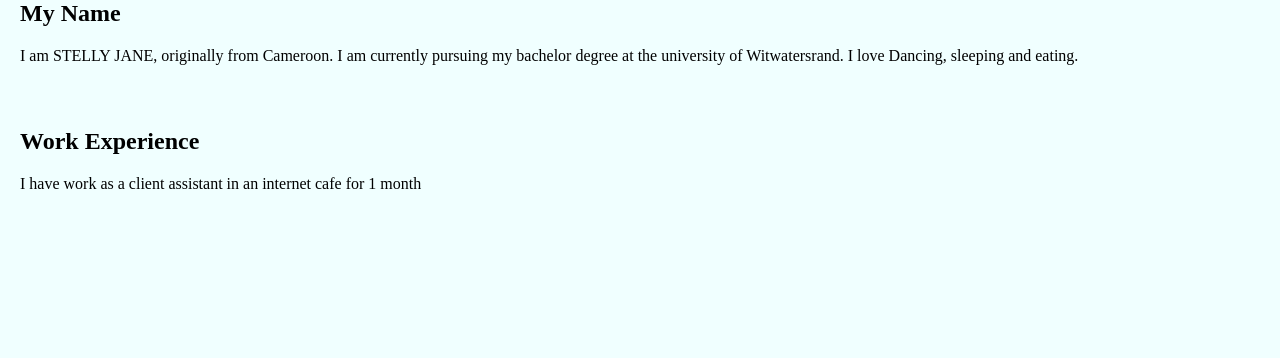
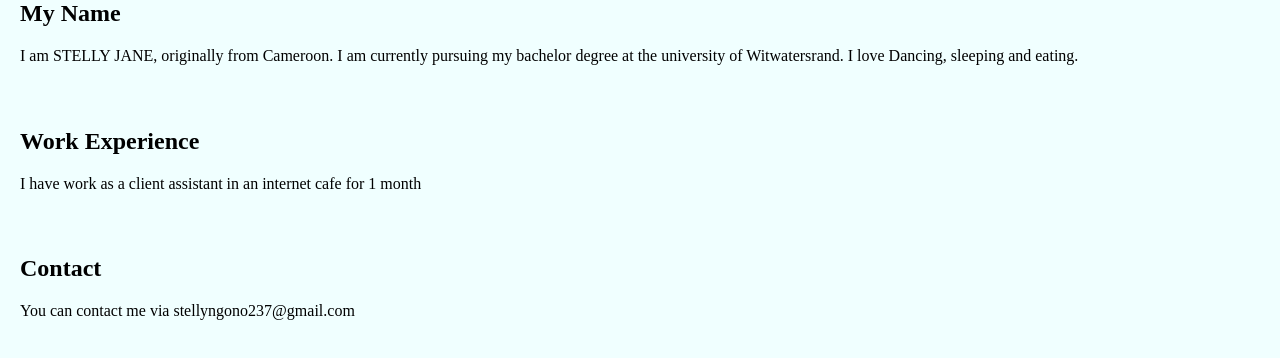
Before and after one commit to janengono/submission1, a plain HTML site: page index.html in a window 1280 px wide. Shown: the part 78-436 px from the top of the page. Drawn offline with Linux system fonts and the light colour scheme.

Commit message:
Initial commit with student files.

```diff
--- a/index.html
+++ b/index.html
@@ -29,6 +29,7 @@
         </p>
         <h2>Work Experience</h2>
         <p>I have work as a client assistant in an internet cafe for 1 month</p>
-
+        <h2>Contact</h2>
+        <p>You can contact me via stellyngono237@gmail.com</p>
     </body>
 </html>
```
Also changed, not shown: 1 other file.
